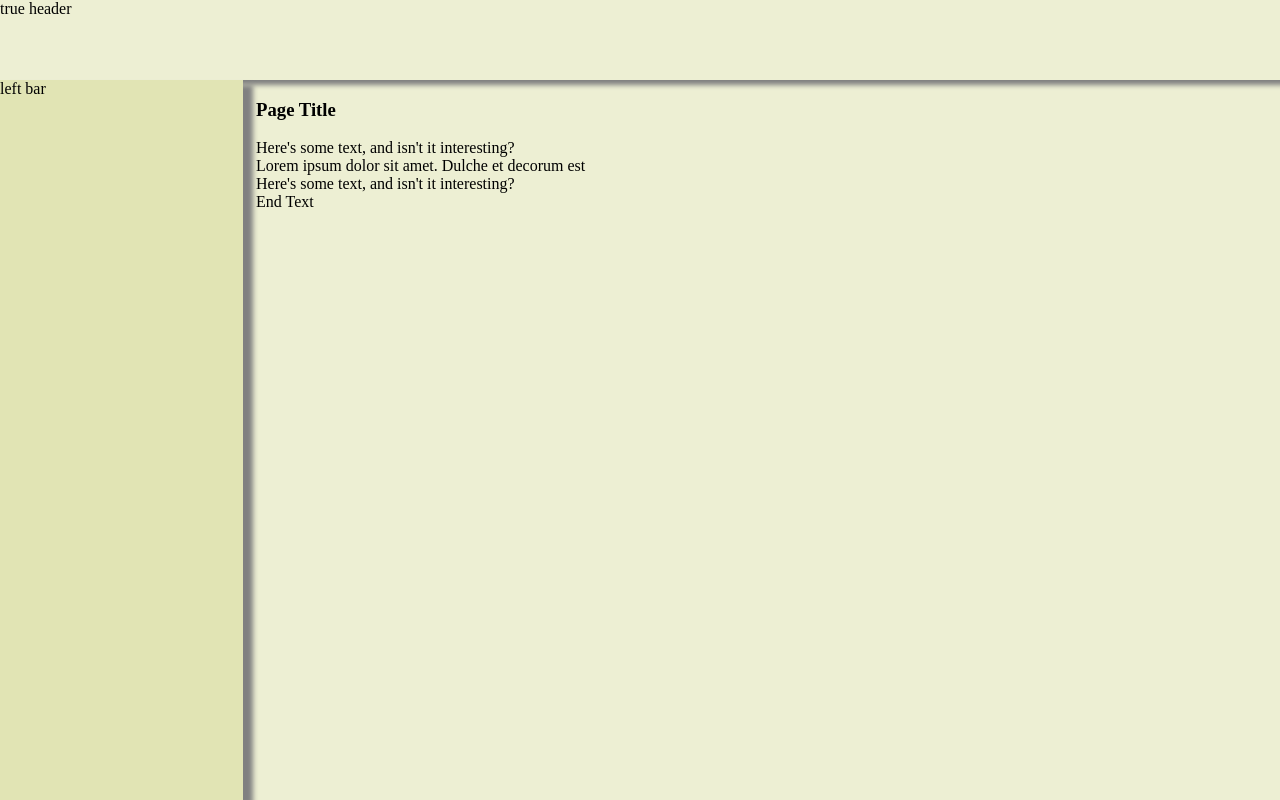
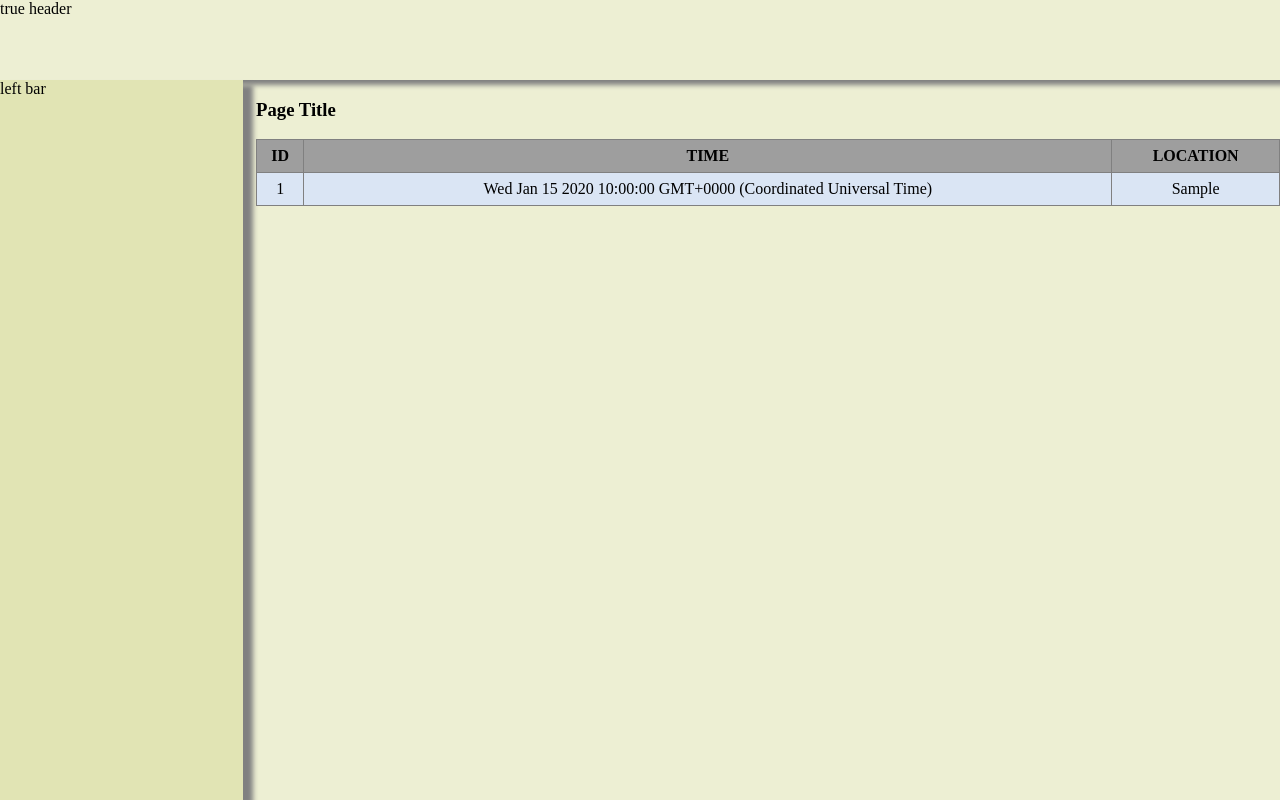
Before and after one commit to mpmcpherson/connectionMonitor, a PHP site: page / in a window 1280 px wide. Run offline with PHP 8.4, Linux system fonts and the light colour scheme; tables that the repository leaves empty or names only in its code hold one stand-in row (values such as "Sample post"); a stand-in replaces the project's code that opens the database connection; grey boxes are pictures that could not be loaded.

Commit message:
Whacked together the site, the query, and a little formatting. I hate how js handles dates

```diff
--- a/css/style.css
+++ b/css/style.css
@@ -4,7 +4,6 @@ body
 	background-color: #edefd3;
 	height: 100%; margin: 0px; padding: 0px;
 }
-
 .leftBar
 {
 	background-color: #e1e4b4;
@@ -46,3 +45,41 @@ body
 .eighty { height: 80%; }
 .ninety { height: 90%; }
 .full { height: 100% }
+
+
+table {
+    border-collapse:collapse;
+    width:100%;
+    min-width:400px;
+    text-align:center;
+}
+
+caption {
+    caption-side:bottom;
+    font-weight:bold;
+    font-style:italic;
+    margin:4px;
+}
+
+table,th, td {
+    border: 1px solid gray;
+}
+
+th, td {
+    height: 24px;
+    padding:4px;
+    vertical-align:middle;
+}
+tr:nth-child(odd){
+		background: #b8d1f3;
+}
+tr:nth-child(even){
+		background: #dae5f4;
+	}
+th {
+    background-image:url(table-shaded.png);
+}
+
+.rowtitle {
+    font-weight:bold;
+}
--- a/index.php
+++ b/index.php
@@ -1,3 +1,4 @@
+
 <!DOCTYPE html>
 
 <html>
@@ -23,11 +24,7 @@
 			<div class="header">
 				<h3>Page Title</h3>
 			</div>
-			<!--<button id="btn">Top Button Text</button>-->
-			<div id="text">Here's some text, and isn't it interesting?</div>
-			<div id="text">Lorem ipsum dolor sit amet. Dulche et decorum est</div>
-			<div id="text">Here's some text, and isn't it interesting?</div>
-			<div> End Text		</div>
+
 		</div>
 
 	</div>
@@ -37,29 +34,51 @@
 <script type="text/javascript" src="js\helper.js"></script>
 <script type="text/javascript">
 	var button = document.getElementById('btn');
-	var resultDiv = document.getElementById('results');
+	var targetDiv = document.getElementById('body');
 
 	docReady(function() {
     	let leftbar = document.getElementById('leftBar');
-    	leftbar.setAttribute("class","leftBar full")
-	});
+    	leftbar.setAttribute("class","leftBar full");
+
+    	getRequest('resources/resultsRequest.php',
+  			function(response){
+
+  				//console.log(response);
+  				let composition = "<table><tr><th>ID</th><th>TIME</th><th>LOCATION</th></tr>";
+  				try{
+  					let v = JSON.parse(response);
+  					console.log(v);
+
+  					for(let i = 0; i < v.length; i++)
+  					{
+						let outDate = new Date(Date.parse(v[i][1]));
+
+						composition += "<tr><td>"+v[i][0]+"</td><td>"+outDate.toString()+"</td><td>"+v[i][2]+"</td></tr>";
+  					}
+  				}catch(error)
+  				{
+  					console.log(error);
+  				}
+  				//targetDiv.innerHTML = response;
+  				composition += "</table>";
+
+  				let carrierDiv = document.createElement("div");
+  				carrierDiv.style.width='100%';
+  				carrierDiv.innerHTML = composition;
+
+  				targetDiv.appendChild(carrierDiv);
+  			},
+  			function(response){
+  				targetDiv.innerHTML = 'An error occurred during your request: ' +  response.status + ' ' + response.statusText;
+  			},
+  			null);
 
 
-	button.addEventListener('click', function() {
-		//console.log("hit click");
-		alert("click");
-  		/*getRequest('basicGenerator.php',
-  			function(response){
-  				//console.log(response);
-  				resultDiv.innerHTML = response;
-  			},
-  			function(response){
-  				resultDiv.innerHTML = 'An error occurred during your request: ' +  response.status + ' ' + response.statusText;
-  			},
-  			null);
-*/
 	});
 
 
 
+
+
+
 </script>
--- /dev/null
+++ b/resources/resultsRequest.php
@@ -0,0 +1,25 @@
+<?php
+
+//in another php file, get a handle to the results of mysqli_connect.
+//In this case, it's literally named $dbhandle (see below).
+require 'defaultConnector.php';
+
+$qq = "SELECT * FROM connTime ORDER BY Id desc";
+
+
+$result = mysqli_query($dbhandle, $qq);
+
+$output = array();
+
+//fetch tha data from the database
+while ($row = mysqli_fetch_array($result, MYSQLI_ASSOC)) {
+
+
+    array_push($output, array($row['id'], date_format(date_create($row['time']),"m/d/Y h:i:s A"), $row['location']));
+
+}
+
+echo json_encode($output);
+
+//var_dump($result);
+?>
```
